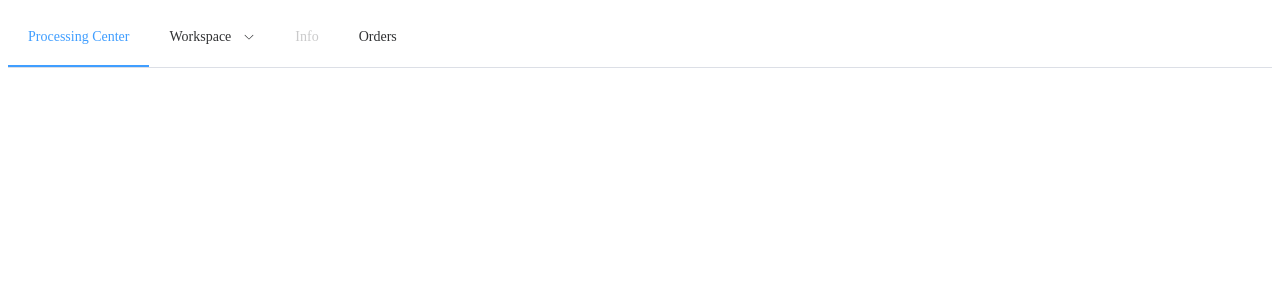
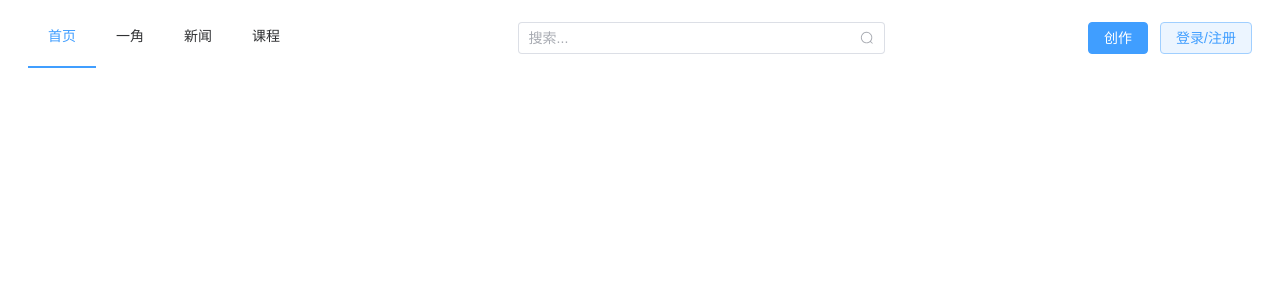
Before and after one commit to 410983459/find-project, a Vue app: page / in a window 1280 px wide. Shown: the top 300 px of the page. Built offline with nearby package versions, Linux system fonts and the light colour scheme.

Commit message:
add：添加顶部相关组件

```diff
--- a/package.json
+++ b/package.json
@@ -7,6 +7,7 @@
     "build": "vue-cli-service build"
   },
   "dependencies": {
+    "@element-plus/icons-vue": "^1.0.0",
     "axios": "^0.26.0",
     "core-js": "^3.6.5",
     "element-plus": "^2.0.2",
--- a/src/App.vue
+++ b/src/App.vue
@@ -8,24 +8,18 @@
 -->
 <template>
   <div class="content">
-    <menuInfo/>
+    <el-header><topInfo /></el-header>
   </div>
   <!-- <router-view /> -->
 </template>
 <script lang="ts">
-import { defineComponent } from 'vue'
-import menuInfo from './components/basic/menu/index.vue'
+import { defineComponent } from "vue";
+import topInfo from "./components/basic/top/index.vue";
 
 export default defineComponent({
-  components:{menuInfo},
-  setup() {
-
-  },
-})
+  components: { topInfo },
+  setup() {},
+});
 </script>
 
-
-
-
-<style lang="less">
-</style>
+<style lang="less"></style>
--- a/src/components/basic/menu/index.vue
+++ b/src/components/basic/menu/index.vue
@@ -13,36 +13,28 @@
     mode="horizontal"
     @select="handleSelect"
   >
-    <el-menu-item index="1">Processing Center</el-menu-item>
-    <el-sub-menu index="2">
-      <template #title>Workspace</template>
-      <el-menu-item index="2-1">item one</el-menu-item>
-      <el-menu-item index="2-2">item two</el-menu-item>
-      <el-menu-item index="2-3">item three</el-menu-item>
-      <el-sub-menu index="2-4">
-        <template #title>item four</template>
-        <el-menu-item index="2-4-1">item one</el-menu-item>
-        <el-menu-item index="2-4-2">item two</el-menu-item>
-        <el-menu-item index="2-4-3">item three</el-menu-item>
-      </el-sub-menu>
-    </el-sub-menu>
-    <el-menu-item index="3" disabled>Info</el-menu-item>
-    <el-menu-item index="4">Orders</el-menu-item>
+    <el-menu-item v-for="item in menu" :key="item.key" :index="item.key">{{
+      item.label
+    }}</el-menu-item>
   </el-menu>
 </template>
 
 <script lang="ts">
 import { defineComponent, ref } from "vue";
+import { menuList } from "../pageConfig";
+import { MenuItem } from "@/interface/basic";
 
 export default defineComponent({
   setup() {
-    const activeIndex = ref("1");
+    const activeIndex = ref("index");
     const handleSelect = (key: string, keyPath: string[]) => {
       console.log(key, keyPath);
     };
+    let menu: MenuItem[] = menuList;
     return {
       activeIndex,
       handleSelect,
+      menu,
     };
   },
 });
--- /dev/null
+++ b/src/components/basic/pageConfig.ts
@@ -0,0 +1,19 @@
+import { MenuItem } from "@/interface/basic";
+export let menuList: MenuItem[] = [
+  {
+    label: "首页",
+    key: "index",
+  },
+  {
+    label: "一角",
+    key: "corner",
+  },
+  {
+    label: "新闻",
+    key: "news",
+  },
+  {
+    label: "课程",
+    key: "course",
+  },
+];
--- /dev/null
+++ b/src/components/basic/personalInfo/index.vue
@@ -0,0 +1,17 @@
+<template>
+  <div class="personalInfo">
+      <!-- 未登录状态 -->
+    <el-button type="primary">创作</el-button>
+    <el-button type="primary" plain>登录/注册</el-button>
+  </div>
+</template>
+
+<script lang="ts">
+import { defineComponent, ref } from "vue";
+
+export default defineComponent({
+  setup() {
+    return {};
+  },
+});
+</script>
--- /dev/null
+++ b/src/components/basic/search/index.vue
@@ -0,0 +1,11 @@
+<template>
+  <div class="search">
+    <el-input v-model="inputVal" placeholder="搜索..." :suffix-icon="Search" />
+  </div>
+</template>
+
+<script lang="ts" setup>
+import { ref } from "vue";
+import { Search } from "@element-plus/icons-vue";
+let inputVal = ref("");
+</script>
--- /dev/null
+++ b/src/components/basic/top/index.vue
@@ -0,0 +1,46 @@
+<template>
+  <div class="top d-flex jc-sb ai-c">
+    <!-- 菜单 -->
+    <div class="left">
+      <menuInfo />
+    </div>
+    <!-- 搜索 -->
+    <div class="bottom">
+      <search></search>
+    </div>
+    <!-- 个人信息 -->
+    <div class="right ta-r">
+      <personalInfo></personalInfo>
+    </div>
+  </div>
+</template>
+
+<script lang="ts">
+import { defineComponent, ref } from "vue";
+import menuInfo from "@/components/basic/menu/index.vue";
+import personalInfo from "@/components/basic/personalInfo/index.vue";
+import search from "@/components/basic/search/index.vue";
+
+export default defineComponent({
+  components: { menuInfo, personalInfo, search },
+  setup() {
+    return {};
+  },
+});
+</script>
+<style lang="less" scoped>
+.top {
+  .left {
+    width: 40%;
+  }
+  .bottom {
+    width: 30%;
+  }
+  .right {
+    width: 30%;
+  }
+  /deep/.el-menu--horizontal {
+    border-bottom: none;
+  }
+}
+</style>
--- /dev/null
+++ b/src/interface/basic.ts
@@ -0,0 +1,4 @@
+export interface MenuItem {
+  label: String;
+  key: String;
+}
--- a/vue.config.js
+++ b/vue.config.js
@@ -24,7 +24,7 @@ module.exports = {
       open: false,
       proxy: {
         '/api': {
-          target: 'http://101.132.24.206:2664',
+          target: 'http://thank.xhxiehuan.club',
           // 是否允许跨域,在本地会创建一个虚拟服务端，然后发送请求的数据
           changeOrigin: true,
           // 并同时接收请求的数据，这样服务端和服务端进行数据的交互就不会有跨域问题
```
Also changed, not shown: 1 other file (tests, documents, lock files or other folders).
